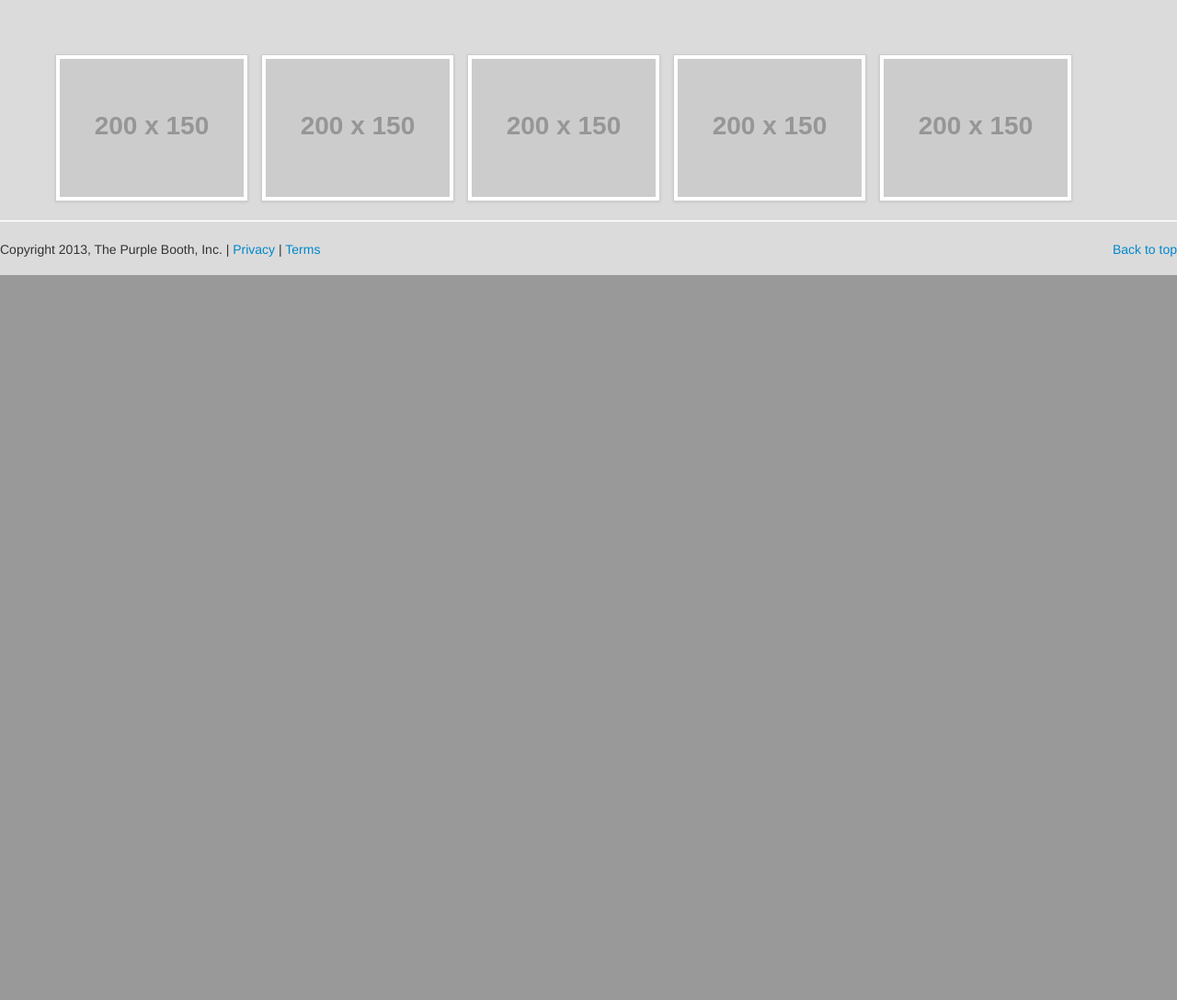
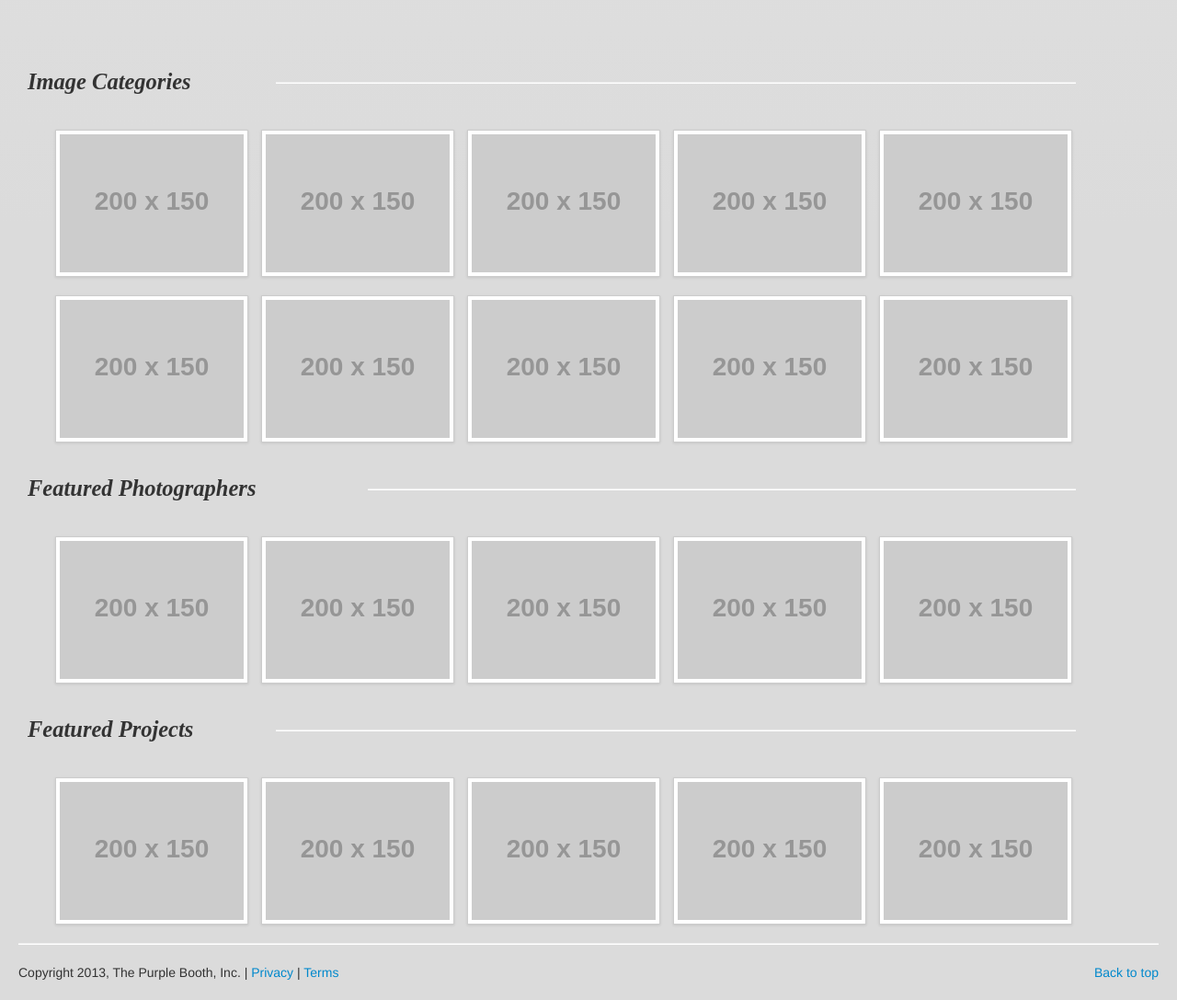
Before and after one commit to ameyakoshti/ThePurplebooth, a PHP site: page /codenameDS/ in a window 1280 px wide. Shown: the part 501-1588 px from the top of the page at 92% size. Before the commit the page ends 800 px from the top, so only its background shows below. Run offline with PHP 8.4, Linux system fonts and the light colour scheme; the visitor is signed in with stand-in values (Sample User, id 1); grey boxes labelled with a size stand in for pictures from a placeholder-image service; some libraries are stand-ins or nearby versions; some web fonts are replaced.

Commit message:
Finishing the homepage..
Added Featured Photographers/ Projects..
Sorted the footer.. Added a new page for the same.. Footer code goes
there now..

```diff
--- a/contact.php
+++ b/contact.php
@@ -7,6 +7,7 @@ include $_SERVER['DOCUMENT_ROOT'] . '/codenameDS/includes/links.php';
 		<title>Contact</title>
 	</head>
 	<body>
+		<div id="container">
 			<?php
 			include $_SERVER['DOCUMENT_ROOT'] . '/codenameDS/includes/masterpage.php';
 			?>
@@ -16,5 +17,9 @@ include $_SERVER['DOCUMENT_ROOT'] . '/codenameDS/includes/links.php';
 					Send us your comments at codecoasters@gmail.com !
 				</p>
 			</div>
+		</div>
+		<?php
+		include $_SERVER['DOCUMENT_ROOT'] . '/codenameDS/includes/footer.php';
+		?>
 	</body>
 </html>
--- a/gallery.php
+++ b/gallery.php
@@ -75,5 +75,9 @@ require_once "database/image_info.php";
 		</div>
 		<script src="/codenameDS/js/blueimp-gallery.min.js"></script>
 		<script src="/codenameDS/js/gallery/gallery.js"></script>
+
+		<?php
+		include $_SERVER['DOCUMENT_ROOT'] . '/codenameDS/includes/footer.php';
+		?>
 	</body>
 </html>
--- /dev/null
+++ b/includes/footer.php
@@ -0,0 +1,9 @@
+<!-- FOOTER -->
+<div id="footer" style="margin: 20px;">
+	<footer>
+		<hr class="featurette-divider">
+		<p class="pull-right"><a href="#">Back to top</a></p>
+		<p>	Copyright 2013, The Purple Booth, Inc. | <a href="#">Privacy</a> | <a href="#">Terms</a> </p>
+	</footer>
+</div>
+<!-- FOOTER -->
--- a/includes/masterpage.php
+++ b/includes/masterpage.php
@@ -45,44 +45,18 @@ ini_set('display_errors', 'On');
 					<li><a href="/codenameDS/gallery.php?category=all">Gallery</a></li>
 					<li>
 					<?php
-
 					if(!isset($_SESSION['codenameDS_user_name'])) {
 						?> <a href="/codenameDS/socialauth/index.php">Login</a>	<?php
 					}
 					else{
 					?>
-						<div class="btn-group">
-							<button type="button" class="btn btn-default dropdown-toggle" data-toggle="dropdown">
-								<?php echo $_SESSION['codenameDS_user_name']; ?>
-								<span class="caret"></span>
-							</button>
+					<li class="dropdown"> <a href="#" class="dropdown-toggle" data-toggle="dropdown"><?php echo $_SESSION['codenameDS_user_name']; ?> <b class="caret"></b></a>
 						<ul class="dropdown-menu">
-								<li>
-								</li>
-								<li>
-									<a href="profile.php?username=<?php echo $_SESSION['codenameDS_user_name']; ?>">Profile</a>
-								</li>
-								<li>
-									<a href="/codenameDS/socialauth/index.php?action=logout">Logout</a>
-								</li>
-							</ul>
-						</div>
-						<?php }?>
-					</li>
-					<!--<li class="dropdown"> <a href="#" class="dropdown-toggle" data-toggle="dropdown"><?php echo $_SESSION['codenameDS_user_name']; ?> <b class="caret"></b></a>
-                    	<ul class="dropdown-menu">
-	                    	<?php
-							if(!isset($_SESSION['codenameDS_user_name'])) {
-							?>
-							<li><a href="/codenameDS/socialauth/index.php">Login</a></li>
-							<?php
-							} else{
-							?>
 							<li><a href="profile.php?username=<?php echo $_SESSION['codenameDS_user_name']; ?>">Profile</a></li>
 							<li><a href="/codenameDS/socialauth/index.php?action=logout">Logout</a></li>
-                            <?php }?>
 						</ul>
-              		</li>-->
+					<?php } ?>
+					</li>
 				</ul>
 			</div>
 		</div>
--- a/index.php
+++ b/index.php
@@ -54,8 +54,18 @@ include $_SERVER['DOCUMENT_ROOT'] . '/codenameDS/includes/links.php';
 				<a class="right carousel-control" href="#myCarousel" data-slide="next">&#155;</a>
 			</div>
 			<!-- /.carousel -->
-
-			<div id="img-container">
+			<div id="category-heading">
+				<div class="span3"><h3 class="featurette-heading" style="font-family: Calligraffiti"><i>Image Categories</i></h3></div>
+				<div class="span9" style="margin: 10px 0px 30px 0px"><hr class="featurette-divider"></div>
+			</div>
+			<div id="category-container">
+				<div style="margin: 20px 20px 20px 50px;">
+					<img src="http://placehold.it/200X150" class="img-polaroid" style="margin-left:10px;">
+					<img src="http://placehold.it/200X150" class="img-polaroid" style="margin-left:10px;">
+					<img src="http://placehold.it/200X150" class="img-polaroid" style="margin-left:10px;">
+					<img src="http://placehold.it/200X150" class="img-polaroid" style="margin-left:10px;">
+					<img src="http://placehold.it/200X150" class="img-polaroid" style="margin-left:10px;">
+				</div>
 				<div style="margin: 20px 20px 20px 50px;">
 					<img src="http://placehold.it/200X150" class="img-polaroid" style="margin-left:10px;">
 					<img src="http://placehold.it/200X150" class="img-polaroid" style="margin-left:10px;">
@@ -65,13 +75,37 @@ include $_SERVER['DOCUMENT_ROOT'] . '/codenameDS/includes/links.php';
 				</div>
 			</div>
 
-			<hr class="featurette-divider">
+			<div id="photographers-heading">
+				<div class="span4"><h3 class="featurette-heading" style="font-family: Calligraffiti"><i>Featured Photographers</i></h3></div>
+				<div class="span8" style="margin: 10px 0px 30px 0px"><hr class="featurette-divider"></div>
+			</div>
+			<div id="photographers-container">
+				<div style="margin: 20px 20px 20px 50px;">
+					<img src="http://placehold.it/200X150" class="img-polaroid" style="margin-left:10px;">
+					<img src="http://placehold.it/200X150" class="img-polaroid" style="margin-left:10px;">
+					<img src="http://placehold.it/200X150" class="img-polaroid" style="margin-left:10px;">
+					<img src="http://placehold.it/200X150" class="img-polaroid" style="margin-left:10px;">
+					<img src="http://placehold.it/200X150" class="img-polaroid" style="margin-left:10px;">
+				</div>
+			</div>
 
-			<!-- FOOTER -->
-			<footer>
-				<p class="pull-right"> <a href="#">Back to top</a> </p>
-				<p> Copyright 2013, The Purple Booth, Inc. | <a href="#">Privacy</a> | <a href="#">Terms</a> </p>
-			</footer>
+			<div id="projects-heading">
+				<div class="span3"><h3 class="featurette-heading" style="font-family: Calligraffiti"><i>Featured Projects</i></h3></div>
+				<div class="span9" style="margin: 10px 0px 30px 0px"><hr class="featurette-divider"></div>
+			</div>
+			<div id="projects-container">
+				<div style="margin: 20px 20px 20px 50px;">
+					<img src="http://placehold.it/200X150" class="img-polaroid" style="margin-left:10px;">
+					<img src="http://placehold.it/200X150" class="img-polaroid" style="margin-left:10px;">
+					<img src="http://placehold.it/200X150" class="img-polaroid" style="margin-left:10px;">
+					<img src="http://placehold.it/200X150" class="img-polaroid" style="margin-left:10px;">
+					<img src="http://placehold.it/200X150" class="img-polaroid" style="margin-left:10px;">
+				</div>
+			</div>
+
+			<?php
+			include $_SERVER['DOCUMENT_ROOT'] . '/codenameDS/includes/footer.php';
+			?>
 		</div>
 	</body>
 </html>
```
Also changed, not shown: about_us.php (+3 -7 lines). Lines whose indentation alone changed are shown as unchanged.
